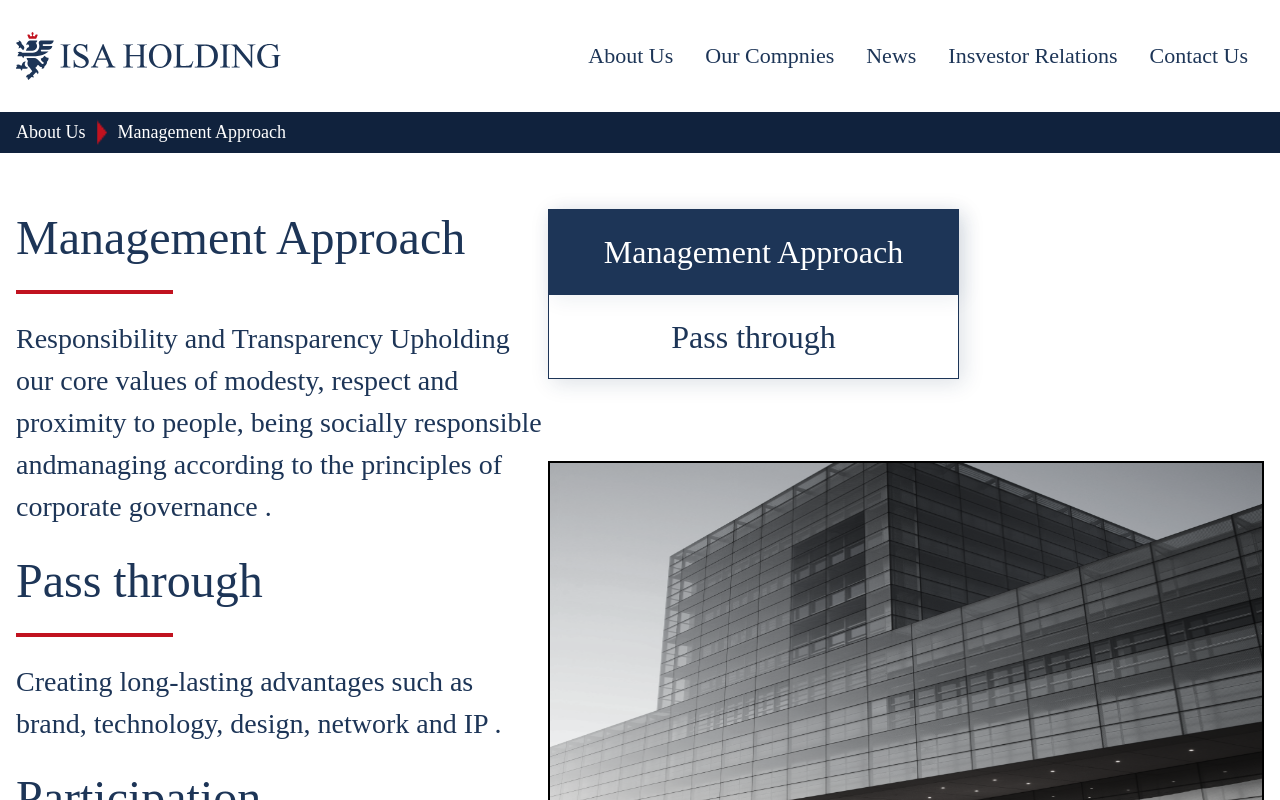
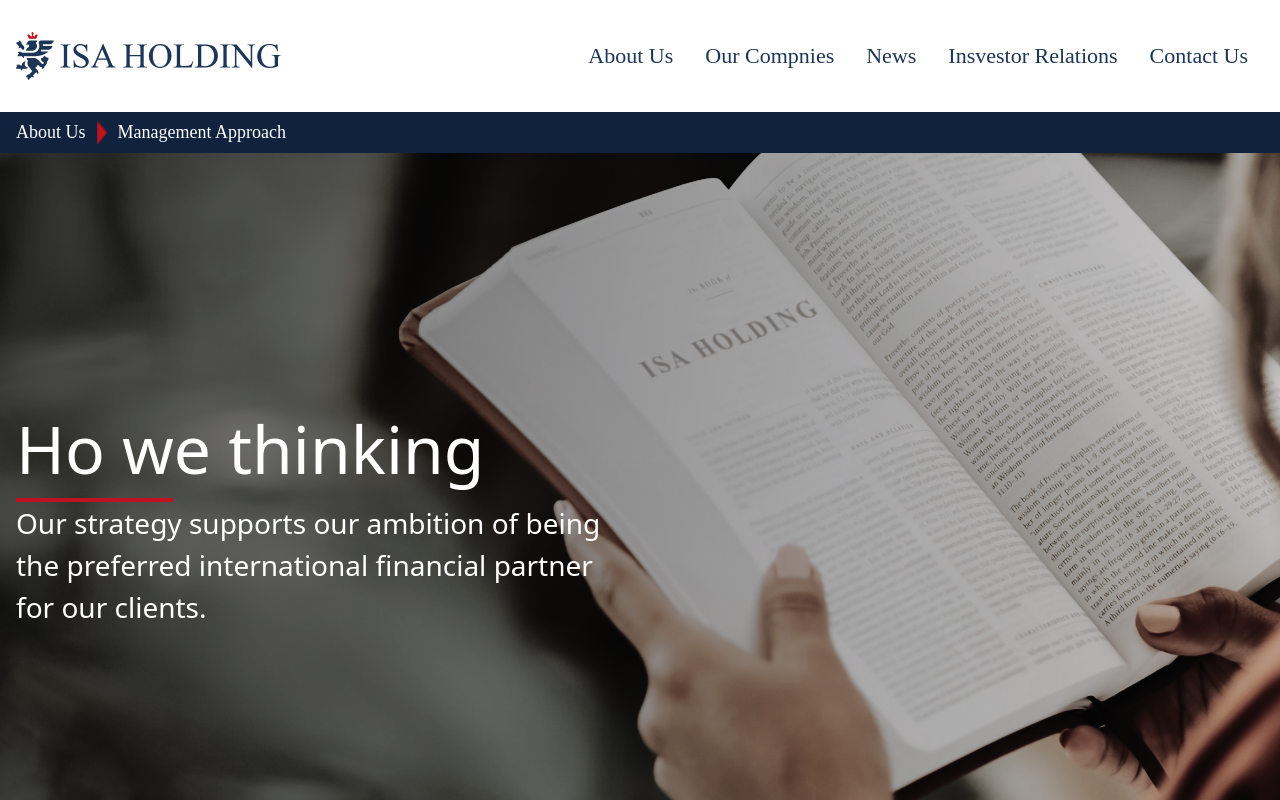
Before and after one commit to Hertevtcyan/isa_holdings, a Vue app: page /about/managment in a window 1280 px wide. Shown: the top 800 px of the page. Built offline with nearby package versions, Linux system fonts and the light colour scheme.

Commit message:
change background main phoyo ui page

```diff
--- a/src/components/AboutPage/AboutHistory/AboutHistoryModule/AboutHistoryMainPhoto.vue
+++ b/src/components/AboutPage/AboutHistory/AboutHistoryModule/AboutHistoryMainPhoto.vue
@@ -1,7 +1,5 @@
 <template>
   <div>
-
-    <ShowPathPage :page="{path:'About Us',section:'Our History'}"/>
     <ShowBackgroundImage img="history" :text="{title:'Who We Ae', text:'ISA Holding consists of several companies, representing seven diverse sectors and offering exceptional products and services aimed at enriching lives.' }" />
   </div>
 </template>
--- a/src/components/AboutPage/AboutManagment/AboutManagmentApoarch.vue
+++ b/src/components/AboutPage/AboutManagment/AboutManagmentApoarch.vue
@@ -3,6 +3,7 @@
     <ShowPathPage
       :page="{ path: 'About Us', section: 'Management Approach' }"
     />
+    <AboutManagmentMainPhoto />
     <div class="container mx-auto px-4">
       <div class="flex justify-between my-container">
             <ManagmentMainText />
@@ -17,8 +18,10 @@
 import ManagmentMainText from "./AboutManagmentModules/ManagmentMainText.vue";
 import ShowPathPage from "@/components/ui/ShowPathPage.vue";
 import ManagmentMainPhoto from "./AboutManagmentModules/ManagmentMainPhoto.vue"
+import AboutManagmentMainPhoto from "./AboutManagmentModules/AboutManagmentMainPhoto";
 export default {
   components: {
+    AboutManagmentMainPhoto,
     ManagmentMainText,
     ShowPathPage,
     ManagmentMainPhoto
--- /dev/null
+++ b/src/components/AboutPage/AboutManagment/AboutManagmentModules/AboutManagmentMainPhoto.vue
@@ -0,0 +1,15 @@
+<template>
+  <div>
+    <ShowBackgroundImage img="management" :text="{title:'Ho we thinking', text:'Our strategy supports our ambition of being the preferred international financial partner for our clients.' }" />
+  </div>
+</template>
+
+<script>
+import ShowBackgroundImage from "../../../ui/ShowBackgroundImage";
+
+export default {
+  components: {
+    ShowBackgroundImage
+  }
+}
+</script>
--- a/src/components/ui/ShowBackgroundImage.vue
+++ b/src/components/ui/ShowBackgroundImage.vue
@@ -4,6 +4,7 @@
         <div class="container mx-auto px-4">
           <div class="who-we-ae">
             <h1 class="text-white">{{ text.title }}</h1>
+            <div class="line"></div>
             <p>{{ text.text }}</p>
           </div>
         </div>
@@ -33,6 +34,12 @@ export default {
 
 
 <style scoped lang="scss">
+
+.line{
+  background: #c1121f;
+  width: 157px;
+  height: 4px;
+}
 
 .about-container{
   width: 100%;
```
Also changed, not shown: src/components/AboutPage/AboutManagment/AboutManagmentModules/ManagmentMainText.vue (indentation only).
